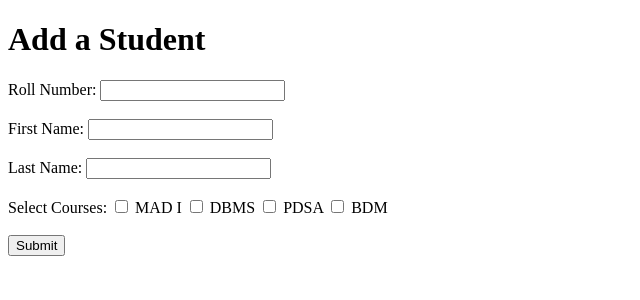
After one commit to ShijuPJohn/MAD1-week5-lab, a Flask app: page /student/create in a window 1280 px wide. The commit adds this page. Shown: the top 300 px of the page, without its empty margins (0-640 px from the left). Run offline with Flask 2, Linux system fonts and the light colour scheme.

Commit message:
feat: add student to db and display students on table in the index page

```diff
--- a/app.py
+++ b/app.py
@@ -14,6 +14,7 @@ def create_app():
         app.config.from_object(LocalDevelopmentConfig)
     db.init_app(app)
     app.app_context().push()
+    db.create_all()
     return app
 
 
--- a/application/controllers.py
+++ b/application/controllers.py
@@ -1,11 +1,31 @@
-from flask import render_template, current_app as app
+from flask import render_template, current_app as app, request, redirect
+
+from application.models import Student, db
 
 
 @app.route('/', methods=['GET'])
 def index_get():
-    return render_template("index.html")
+    students = []
+    students = Student.query.all()
+    print(students)
+    return render_template("index.html", students=students)
 
 
 @app.route('/articles', methods=['GET'])
 def articles_get():
     return render_template("articles.html")
+
+
+@app.route('/student/create', methods=['GET'])
+def create_students_get():
+    return render_template("create_student.html")
+
+
+@app.route('/student/create', methods=['POST'])
+def create_students_post():
+    print(request.form)
+    form = request.form
+    student = Student(roll_number=form["roll"], first_name=form["f_name"], last_name=form["l_name"])
+    db.session.add(student)
+    db.session.commit()
+    return redirect("/")
--- /dev/null
+++ b/templates/create_student.html
@@ -0,0 +1,40 @@
+<!DOCTYPE html>
+<html lang="en">
+<head>
+    <meta charset="UTF-8">
+    <title>Add Student</title>
+</head>
+<body>
+<h1>Add a Student</h1>
+<div>
+    <form action="/student/create" method="POST" id="create-form">
+        <div>
+            <label>Roll Number:</label>
+            <input type="text" name="roll" required/>
+        </div><br>
+        <div>
+            <label>First Name:</label>
+            <input type="text" name="f_name" required/>
+        </div><br>
+        <div>
+            <label>Last Name:</label>
+            <input type="text" name="l_name"/>
+        </div><br>
+        <div>
+            <label>Select Courses: </label>
+            <input type="checkbox" name="courses" value="course_1"/>
+            <label>MAD I</label>
+            <input type="checkbox" name="courses" value="course_2"/>
+            <label>DBMS</label>
+            <input type="checkbox" name="courses" value="course_3"/>
+            <label>PDSA</label>
+            <input type="checkbox" name="courses" value="course_4"/>
+            <label>BDM</label>
+        </div><br>
+        <div>
+            <input type="submit" value="Submit">
+        </div>
+    </form>
+</div>
+</body>
+</html>
```
Also changed, not shown: templates/duplicate_rollnumber.html (added, +10 -0 lines), templates/edit_student.html (added, +10 -0 lines), templates/index.html (+28 -2 lines), db_dir/database.sqlite3.
